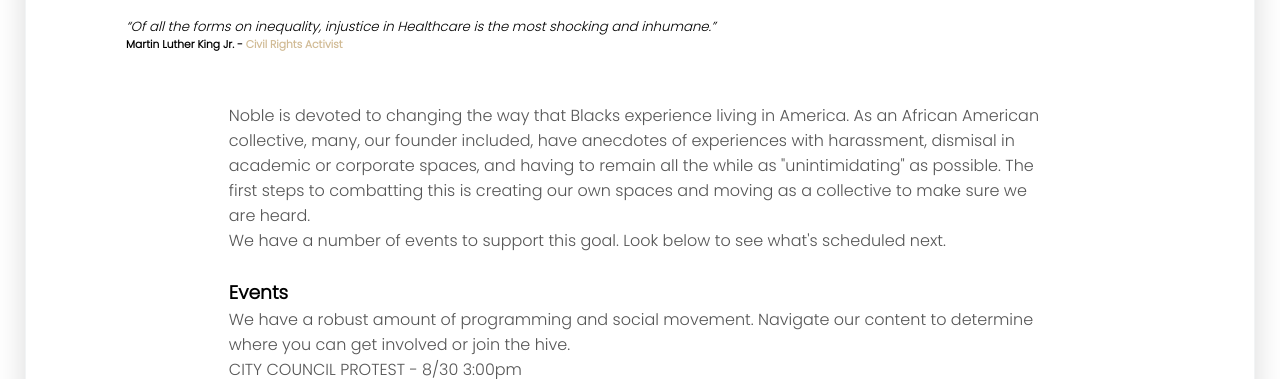
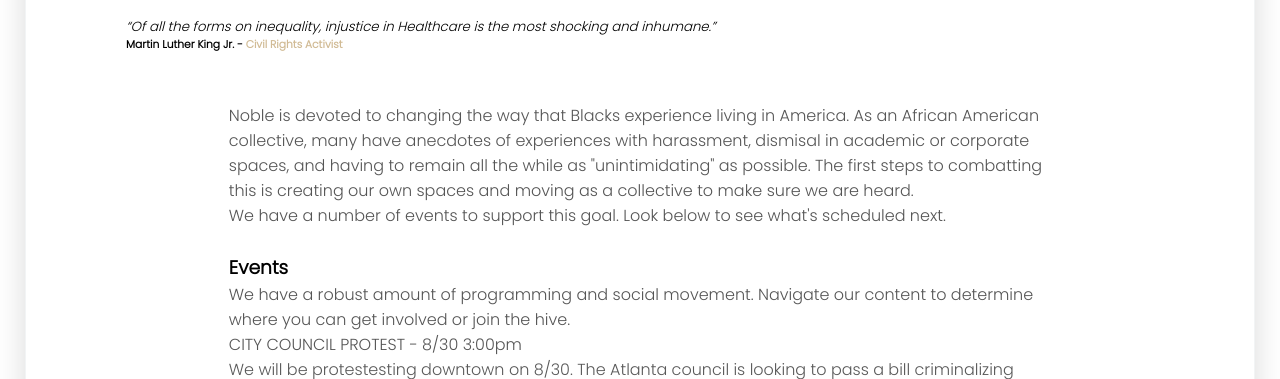
Before and after one commit to GovernorBrown/CodeForJustice, a plain HTML site: page engage.html in a window 1280 px wide. Shown: the part 363-742 px from the top of the page. Drawn offline with Linux system fonts and the light colour scheme.

Commit message:
removed a few words

```diff
--- a/engage.html
+++ b/engage.html
@@ -63,7 +63,7 @@
                        </div>
 
 <div class="about-text">
-    <p>Noble is devoted to changing the way that Blacks experience living in America. As an African American collective, many, our founder included, have anecdotes of experiences with harassment, dismisal in academic or corporate spaces, and having to remain all the while as "unintimidating" as possible. The first steps to combatting this is creating our own spaces and moving as a collective to make sure we are heard.</p>
+    <p>Noble is devoted to changing the way that Blacks experience living in America. As an African American collective, many have anecdotes of experiences with harassment, dismisal in academic or corporate spaces, and having to remain all the while as "unintimidating" as possible. The first steps to combatting this is creating our own spaces and moving as a collective to make sure we are heard.</p>
     <p>We have a number of events to support this goal. Look below to see what's scheduled next.</p>
 </div>
 
```
